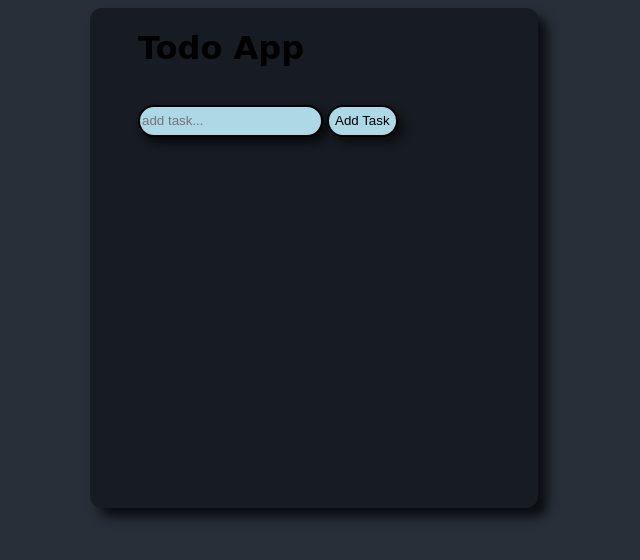
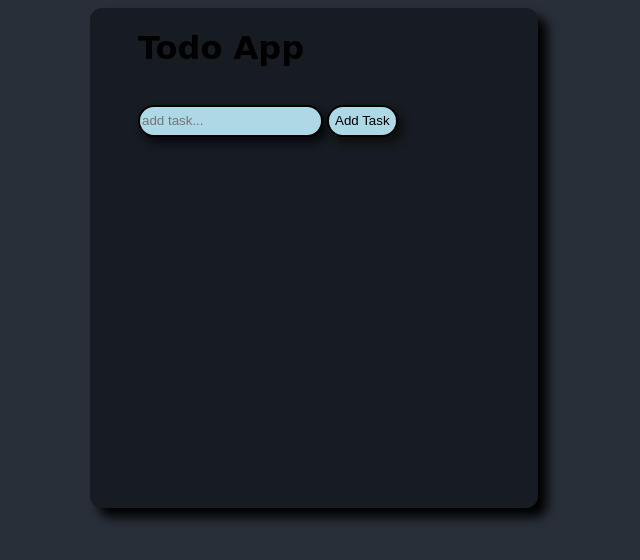
Before and after one commit to shashikant-6410/Todo-App, a plain HTML site: page index.html in a window 1280 px wide. Shown: the whole page, without its empty margins (326-966 px from the left). Drawn offline with Linux system fonts and the light colour scheme.

Commit message:
Update style.css

```diff
--- a/style.css
+++ b/style.css
@@ -50,7 +50,7 @@ li {
     padding-left: 3rem;
     overflow: auto;
     border-radius: 12px;
-    box-shadow: 9px 9px 11px #0b0e11;
+    box-shadow: 9px 9px 11px #000;
 
 }
 h1{
```
